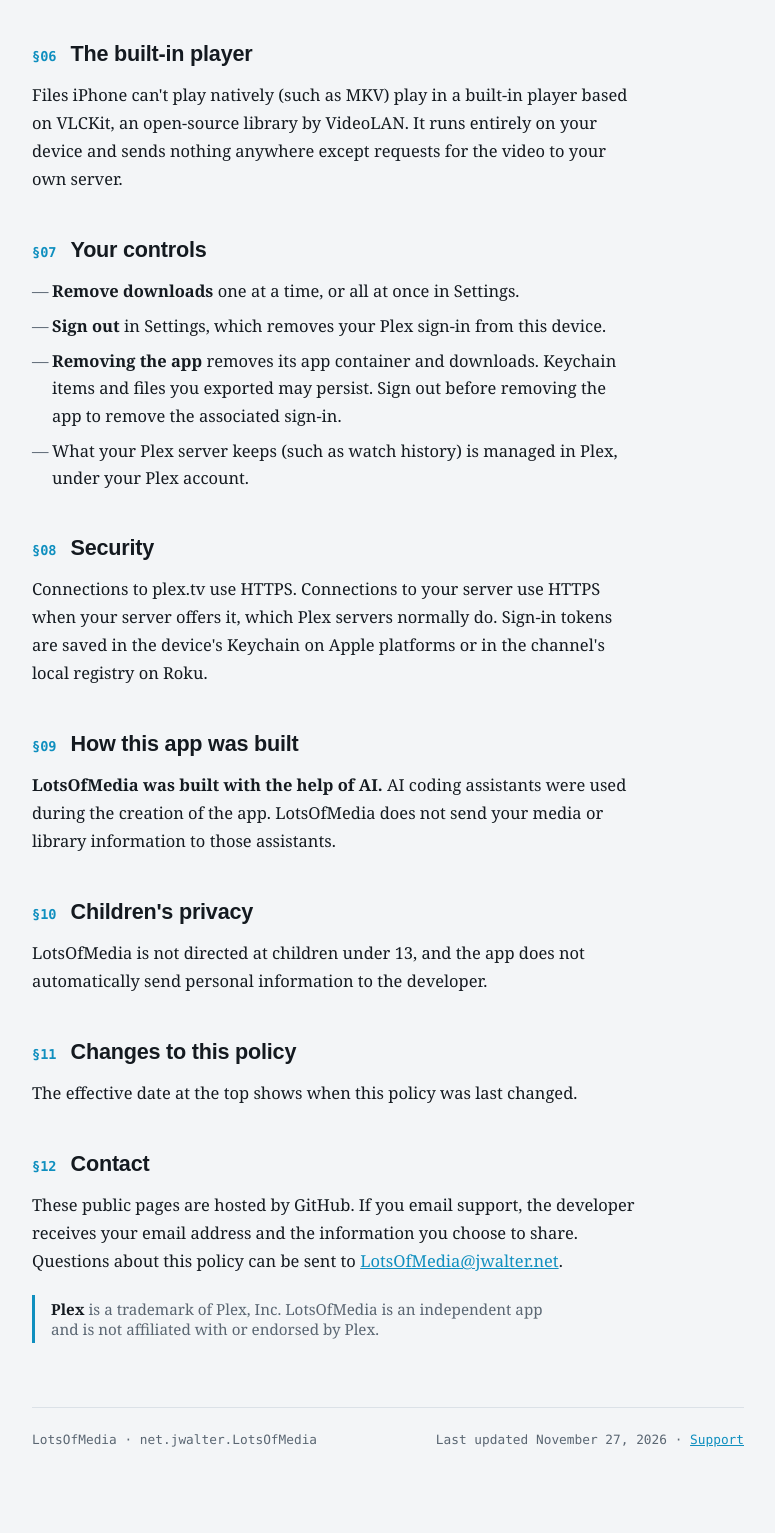
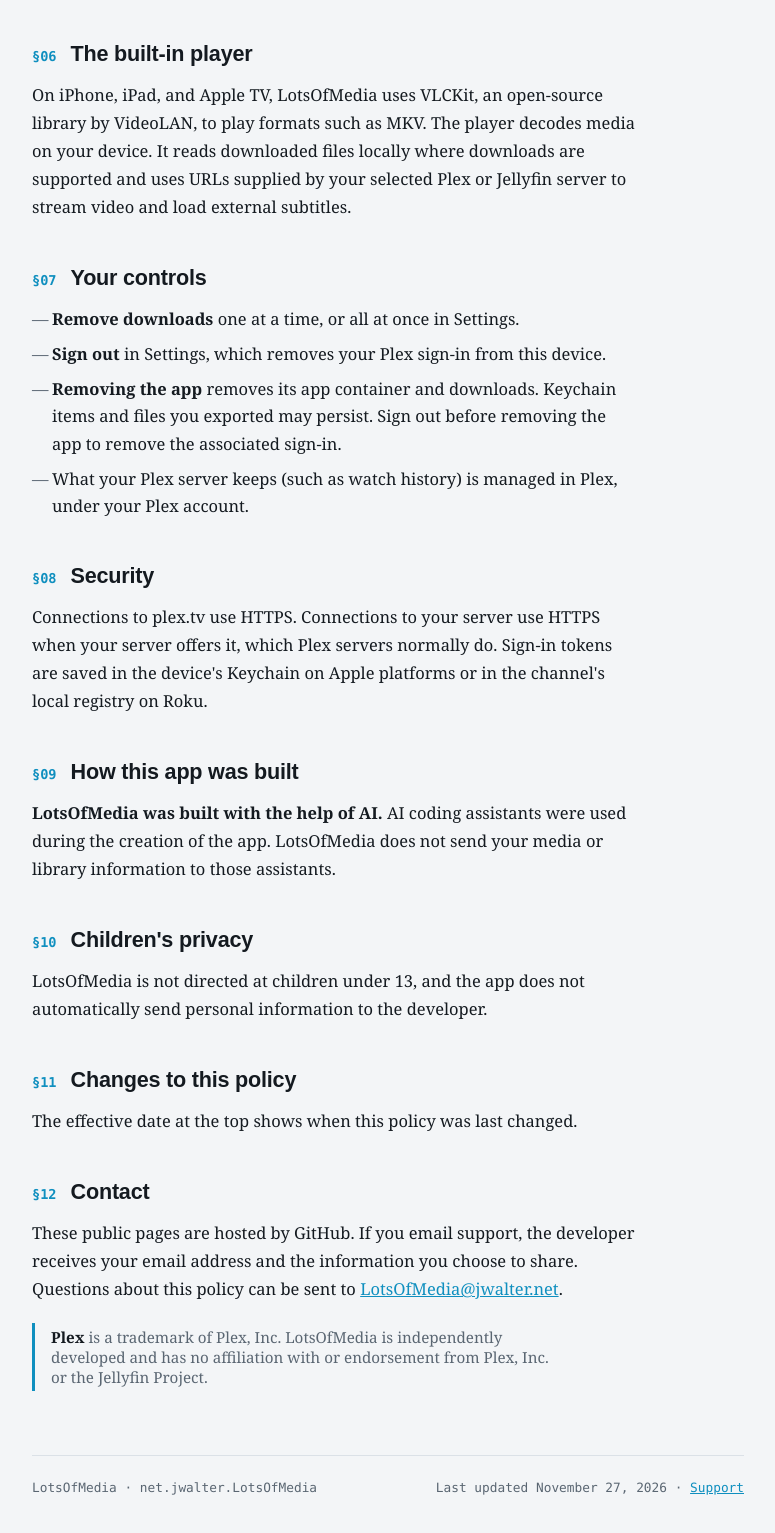
Before and after one commit to walt11/LotsOfMedia, a plain HTML site: page docs/privacy-policy.html in a window 1280 px wide. Shown: the part 2914-4447 px from the top of the page, without its empty margins (252-1027 px from the left). Drawn offline with Linux system fonts and the light colour scheme.

Commit message:
Clarify VLCKit use and Jellyfin independence

```diff
--- a/docs/privacy-policy.html
+++ b/docs/privacy-policy.html
@@ -164,7 +164,7 @@ footer{margin-top:64px;padding-top:24px;border-top:1px solid var(--line);font-fa
 
   <section id="player">
     <div class="sec-head"><span class="sec-num">§06</span><h2>The built-in player</h2></div>
-    <p>Files iPhone can't play natively (such as MKV) play in a built-in player based on VLCKit, an open-source library by VideoLAN. It runs entirely on your device and sends nothing anywhere except requests for the video to your own server.</p>
+    <p>On iPhone, iPad, and Apple TV, LotsOfMedia uses VLCKit, an open-source library by VideoLAN, to play formats such as MKV. The player decodes media on your device. It reads downloaded files locally where downloads are supported and uses URLs supplied by your selected Plex or Jellyfin server to stream video and load external subtitles.</p>
   </section>
 
   <section id="controls">
@@ -200,7 +200,7 @@ footer{margin-top:64px;padding-top:24px;border-top:1px solid var(--line);font-fa
   <section id="contact">
     <div class="sec-head"><span class="sec-num">§12</span><h2>Contact</h2></div>
     <p>These public pages are hosted by GitHub. If you email support, the developer receives your email address and the information you choose to share. Questions about this policy can be sent to <a href="mailto:LotsOfMedia@jwalter.net">LotsOfMedia@jwalter.net</a>.</p>
-    <div class="note"><strong>Plex</strong> is a trademark of Plex, Inc. LotsOfMedia is an independent app and is not affiliated with or endorsed by Plex.</div>
+    <div class="note"><strong>Plex</strong> is a trademark of Plex, Inc. LotsOfMedia is independently developed and has no affiliation with or endorsement from Plex, Inc. or the Jellyfin Project.</div>
   </section>
 
   <footer>
```
Also changed, not shown: docs/support.html (+1 -1 lines).
